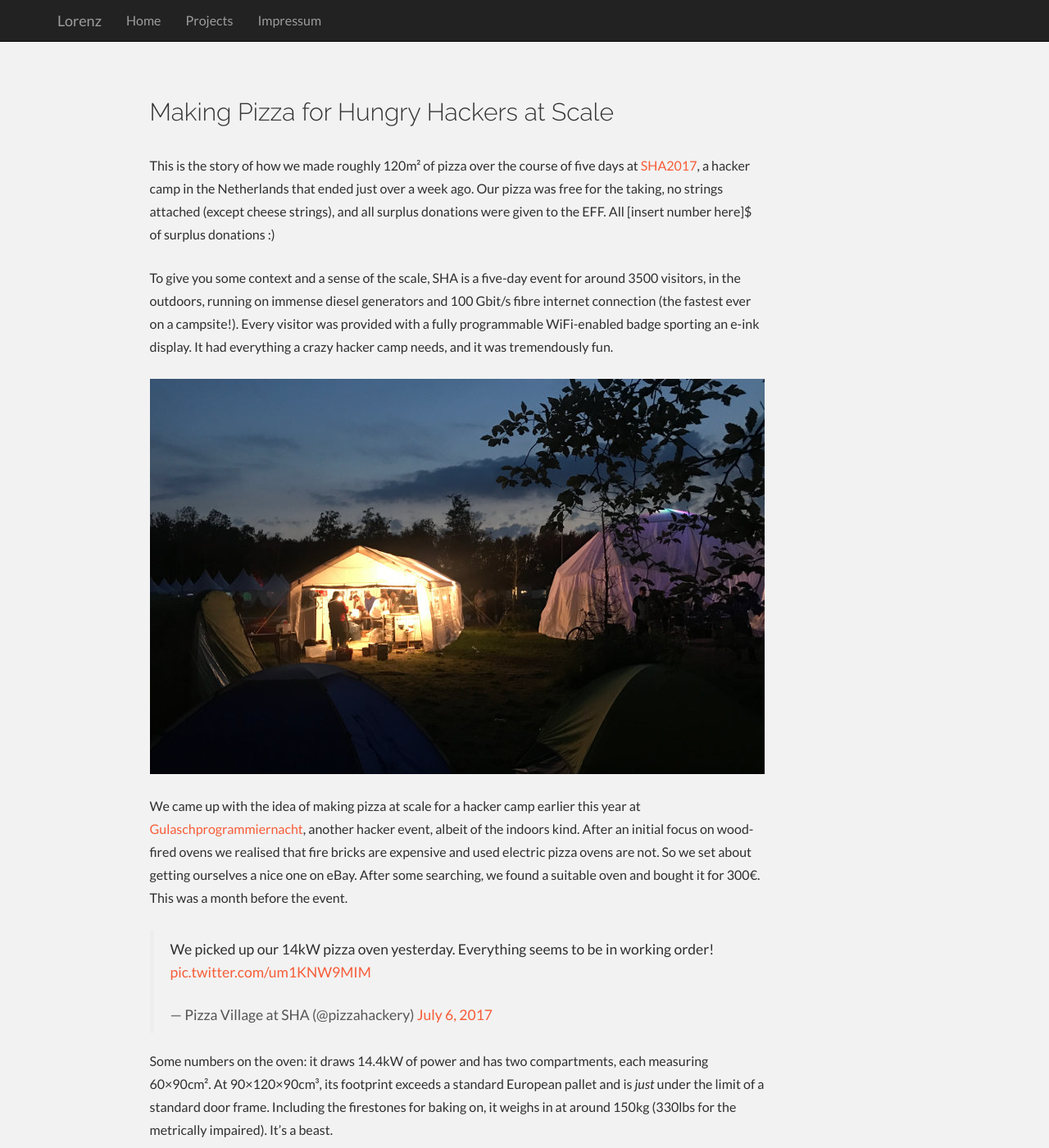
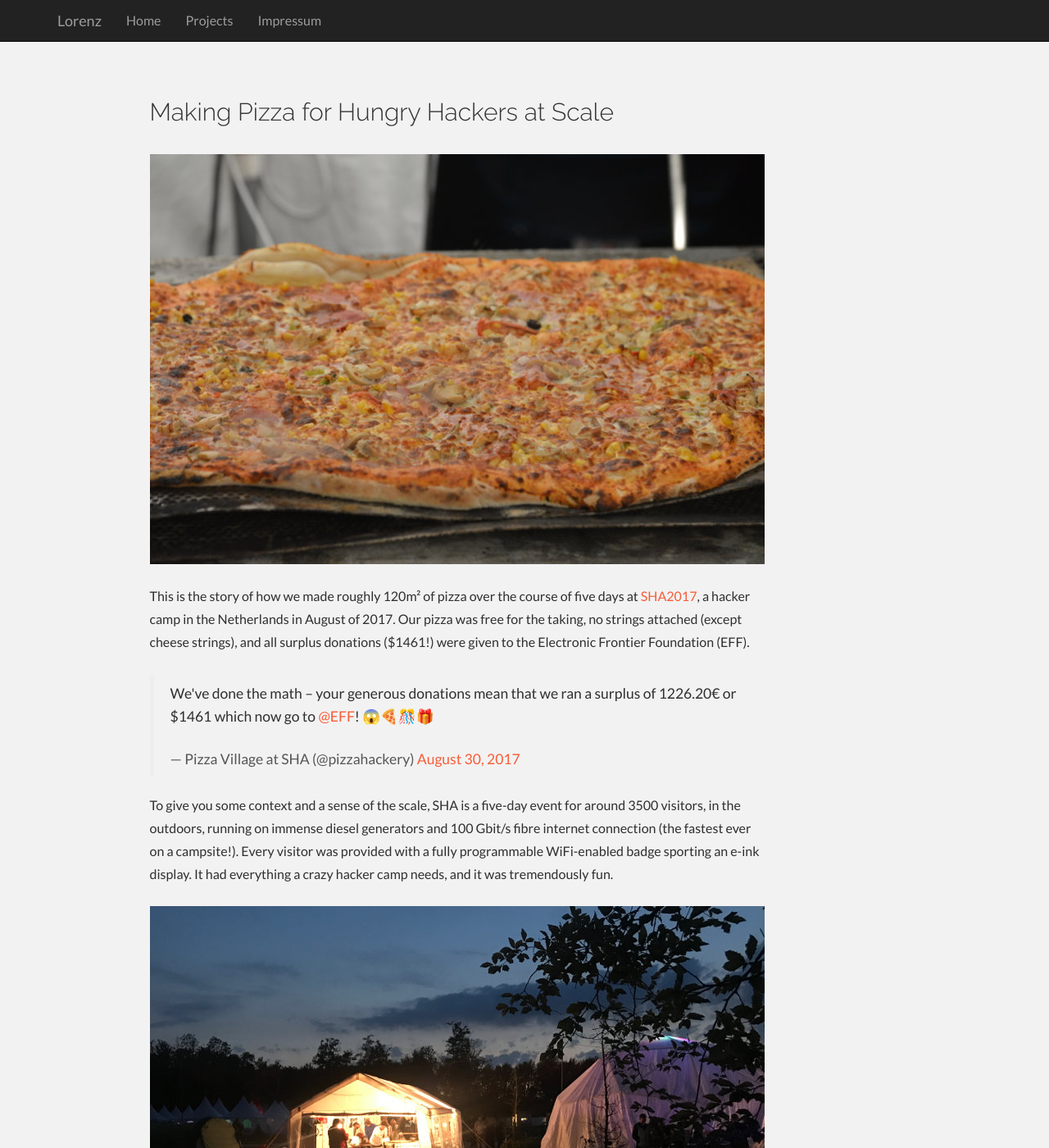
Before and after one commit to lorenzhs/lorenzhs.github.io, a Jekyll site: the page built from _posts/2017-08-15-pizza-at-scale-sha2017.md, in a window 1280 px wide and 1400 px high. Shown: the whole window at 82% size. Built offline with Jekyll 4.4.1, drawn with Linux system fonts in a browser that asks for light colours; nearby versions of some CDN libraries; comment, search, counter and statistics services are not loaded; some of the changed text lies outside the part shown.

Commit message:
Finish up the pizza post

```diff
--- a/_posts/2017-08-15-pizza-at-scale-sha2017.md
+++ b/_posts/2017-08-15-pizza-at-scale-sha2017.md
@@ -3,11 +3,16 @@ layout: post
 title: Making Pizza for Hungry Hackers at Scale
 ---
 
+![Pizza!](/images/pizza.jpg)
+
 This is the story of how we made roughly 120m² of pizza over the course of five
-days at [SHA2017](https://sha2017.org/), a hacker camp in the Netherlands that
-ended just over a week ago. Our pizza was free for the taking, no strings
-attached (except cheese strings), and all surplus donations were given to the
-EFF. All [insert number here]$ of surplus donations :)
+days at [SHA2017](https://sha2017.org/), a hacker camp in the Netherlands in
+August of 2017. Our pizza was free for the taking, no strings attached (except
+cheese strings), and all surplus donations ($1461!) were given to the Electronic
+Frontier Foundation (EFF).
+
+<blockquote class="twitter-tweet" data-lang="en"><p lang="en" dir="ltr">We&#39;ve done the math – your generous donations mean that we ran a surplus of 1226.20€ or $1461 which now go to <a href="https://twitter.com/EFF?ref_src=twsrc%5Etfw">@EFF</a>! 😱🍕🎊🎁</p>&mdash; Pizza Village at SHA (@pizzahackery) <a href="https://twitter.com/pizzahackery/status/902923661899857921?ref_src=twsrc%5Etfw">August 30, 2017</a></blockquote>
+<script async src="//platform.twitter.com/widgets.js" charset="utf-8"></script>
 
 To give you some context and a sense of the scale, SHA is a five-day event for
 around 3500 visitors, in the outdoors, running on immense diesel generators and
@@ -32,8 +37,8 @@ event.
 Some numbers on the oven: it draws 14.4kW of power and has two compartments,
 each measuring 60×90cm². At 90×120×90cm³, its footprint exceeds a standard
 European pallet and is *just* under the limit of a standard door frame.
-Including the firestones for baking on, it weighs in at around 150kg (330lbs for
-the metrically impaired). It's a beast.
+Including the firestones for baking on, it weighs in at an estimated 150kg
+(330lbs for the metrically impaired). It's a beast.
 
 A test run a week later showed that everything was mostly working and we made
 some first trial pizzas.
```
Also changed, not shown: images/pizza.jpg (added).
